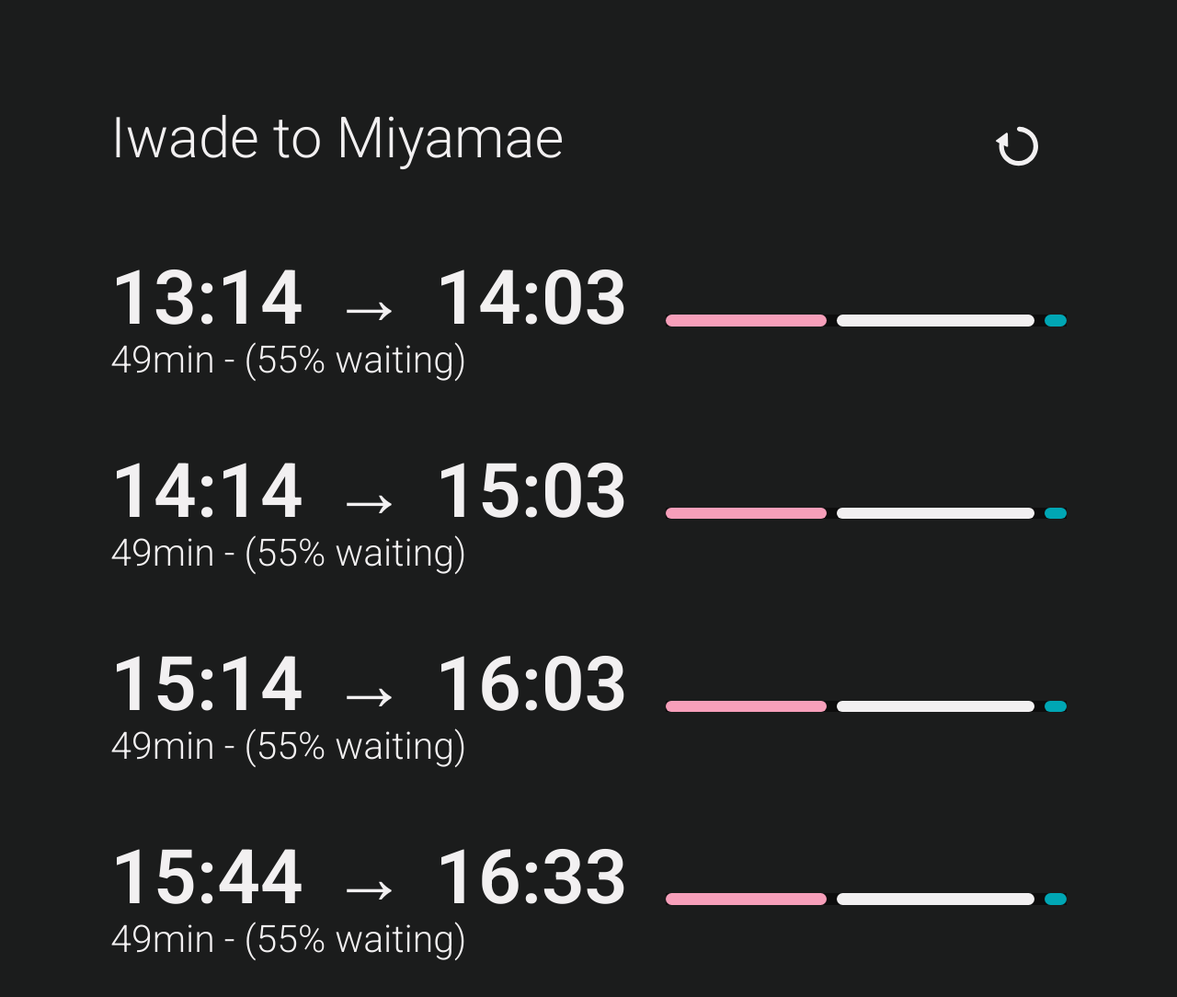
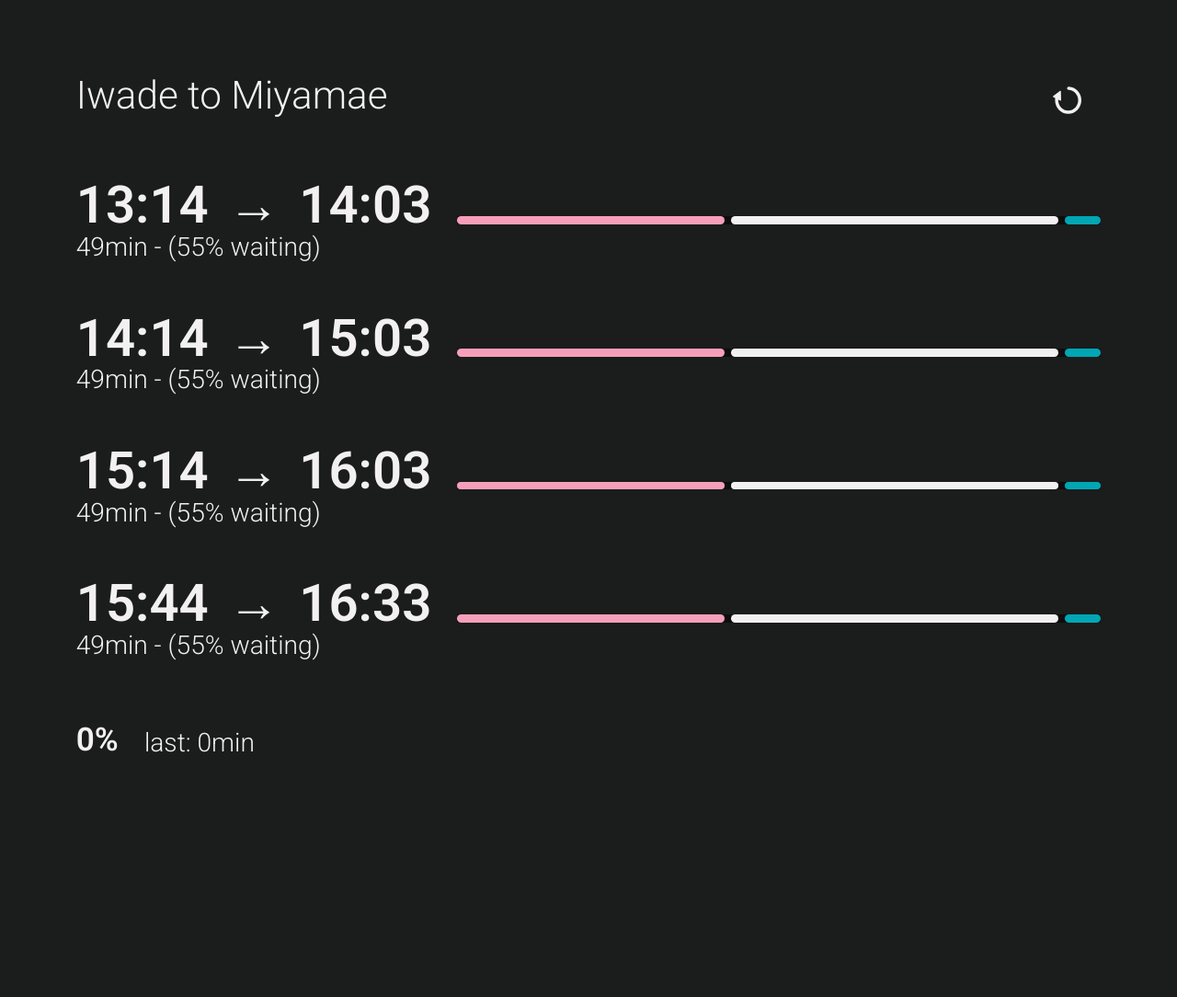
Before and after one commit to maguronoosushi0807/Train-Web, a plain HTML site: page index.html in a window 1280 px wide. Shown: the whole page at 92% size. After the commit the page ends 905 px from the top, so only its background shows below. Drawn offline with Linux system fonts and the light colour scheme.

Commit message:
update: かんせーい

```diff
--- a/asset/script.js
+++ b/asset/script.js
@@ -174,6 +174,7 @@ function update(){
       }
     }
   }
+
   // 宮前から岩出
   else{
     // 宮前から和歌山
@@ -256,8 +257,32 @@ function update(){
       document.getElementById("iwade-"  +num).style.backgroundColor = blue;
       document.getElementById("miyamae-"+num).style.backgroundColor = pink;
     }
+  }
 
+  for(let i=count;i<4;i++){
+    let num = i+1;
+    document.getElementById("train-"+num).style.display = "none";
   }
+
+  let last = leave_1[0].time - time;
+  let probability = 0;
+  let maximum = 0;
+  let minimum = 0;
+  if(loc_now == "Iwade"){
+    maximum = 12;
+    minimum = 8;
+    probability = 100 * (last - minimum) / (maximum-minimum);
+    // probability = leave_1[0].time - time;
+  }else{
+    maximum = 12;
+    minimum = 8;
+    probability = 100 * (last - minimum) / (maximum-minimum);
+  }
+  if(probability > 100) probability = 100;
+  if(probability < 0) probability   = 0;
+  document.getElementById("probability").textContent = probability+"%";
+  document.getElementById("last")       .textContent = "last: "+last+"min";
+
 
   document.getElementById("test").textContent = leave_1[0].hour+":"+("00"+leave_1[0].min).slice(-2)+" → "+arrive_2[0].hour+":"+("00"+arrive_2[0].min).slice(-2)+" _ location:"+duration_1[0]+"("+is_rapid_1[0]+") - wait:"+waiting[0]+" - destination:"+duration_2[0]+"("+is_rapid_2[0]+")"+" _ total:"+total[0];
 
--- a/asset/style.css
+++ b/asset/style.css
@@ -1,7 +1,7 @@
 @charset "utf-8";
 
 html{
-  font-size: 160%;
+  font-size: 110%;
 }
 
 body{
@@ -47,6 +47,10 @@ body{
   display: flex;
   font-weight: 600;
   font-size: 3.2rem;
+}
+
+.leave{
+  color: #FF831F;
 }
 
 .arrow{
@@ -110,3 +114,24 @@ body{
 
   display: none;
 }
+
+
+
+.status{
+  display: flex;
+  align-items: flex-end;
+  margin-top: 0.8rem;
+}
+
+#probability{
+  color: #f2f0f1;
+  font-size: 2rem;
+  font-weight: 600;
+}
+
+#last{
+  margin-left: 1.6rem;
+  color: #f2f0f1;
+  font-size: 1.6rem;
+  font-weight: 300;
+}
--- a/index.html
+++ b/index.html
@@ -22,9 +22,11 @@
       <h1 onclick="changeLocation()" id="locations">Iwade to Miyamae</h1>
       <img src="asset/reload_icon.svg" class="reload" onclick="update()">
     </div>
+
+
     <!-- 候補 -->
     <!-- 1個目 -->
-    <div class="train">
+    <div class="train", id="train-1">
       <div class="information">
         <div class="time">
           <div class="leave">
@@ -52,7 +54,7 @@
 
 
     <!-- 2個目 -->
-    <div class="train">
+    <div class="train", id="train-2">
       <div class="information">
         <div class="time">
           <div class="leave">
@@ -79,7 +81,7 @@
     </div>
 
     <!-- 3個目 -->
-    <div class="train">
+    <div class="train", id="train-3">
       <div class="information">
         <div class="time">
           <div class="leave">
@@ -106,7 +108,7 @@
     </div>
 
     <!-- 4個目 -->
-    <div class="train">
+    <div class="train", id="train-4">
       <div class="information">
         <div class="time">
           <div class="leave">
@@ -132,6 +134,15 @@
       </div>
     </div>
 
+    <div class="status">
+      <div id="probability">
+        <p>5%</p>
+      </div>
+      <div id="last">
+        last:2min
+      </div>
+    </div>
+
     <div id="test" onclick="load()">Test</div>
     <script src="asset/script.js"></script>
   </body>
```
